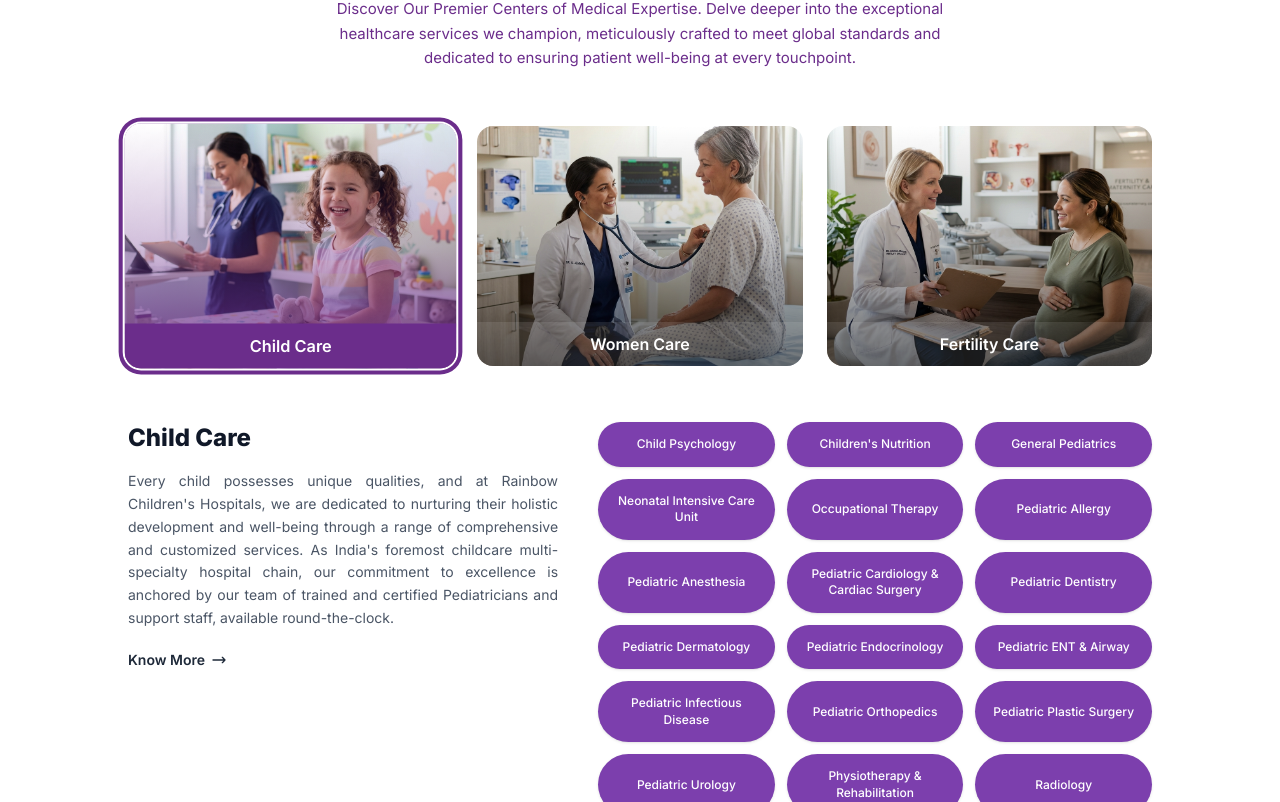
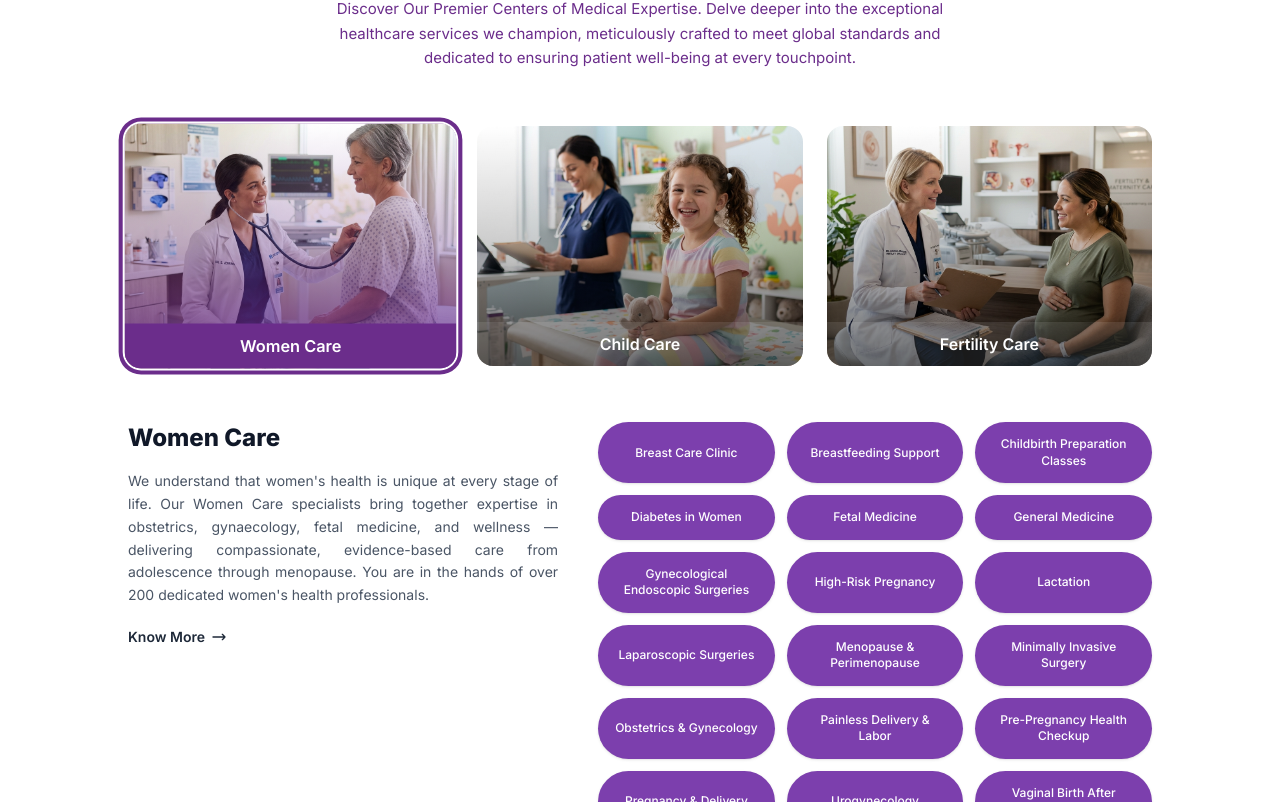
Before and after one commit to brandmotive/laksha-wcf-landing-page, a React (Vite) app in the folder frontend/: page / in a window 1280 px wide. Shown: the part 2278-3080 px from the top of the page. Built offline with nearby package versions, Linux system fonts and the light colour scheme.

Commit message:
refactor(centres): reorder tab display to prioritize women care
Swapped the order of 'Women Care' and 'Child Care' in the visual layout and updated the default selected tab to match.

```diff
--- a/frontend/src/components/sections/CentresOfExcellence.tsx
+++ b/frontend/src/components/sections/CentresOfExcellence.tsx
@@ -17,18 +17,18 @@ interface Centre {
 
 const centres: Centre[] = [
   {
+    key: "Women Care",
+    label: "Women Care",
+    image: womenCareImg,
+    description:
+      "We understand that women's health is unique at every stage of life. Our Women Care specialists bring together expertise in obstetrics, gynaecology, fetal medicine, and wellness — delivering compassionate, evidence-based care from adolescence through menopause. You are in the hands of over 200 dedicated women's health professionals.",
+  },
+  {
     key: "Child Care",
     label: "Child Care",
     image: childCareImg,
     description:
       "Every child possesses unique qualities, and at Rainbow Children's Hospitals, we are dedicated to nurturing their holistic development and well-being through a range of comprehensive and customized services. As India's foremost childcare multi-specialty hospital chain, our commitment to excellence is anchored by our team of trained and certified Pediatricians and support staff, available round-the-clock.",
-  },
-  {
-    key: "Women Care",
-    label: "Women Care",
-    image: womenCareImg,
-    description:
-      "We understand that women's health is unique at every stage of life. Our Women Care specialists bring together expertise in obstetrics, gynaecology, fetal medicine, and wellness — delivering compassionate, evidence-based care from adolescence through menopause. You are in the hands of over 200 dedicated women's health professionals.",
   },
   {
     key: "Fertility Care",
@@ -41,7 +41,7 @@ const centres: Centre[] = [
 
 // ── Component ─────────────────────────────────────────────────────────────────
 export default function CentresOfExcellence() {
-  const [activeKey, setActiveKey] = useState<string>("Child Care");
+  const [activeKey, setActiveKey] = useState<string>("Women Care");
   const navigate = useNavigate();
 
   // Derive active centre data
```
